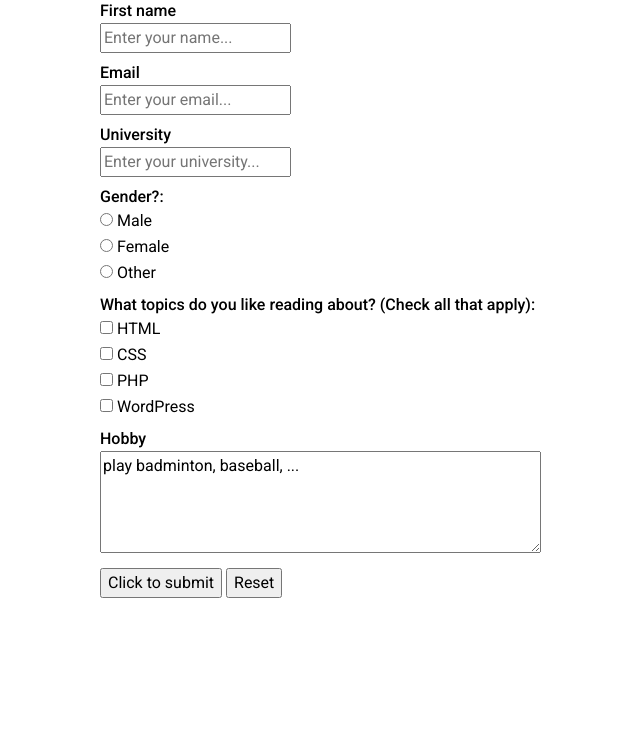
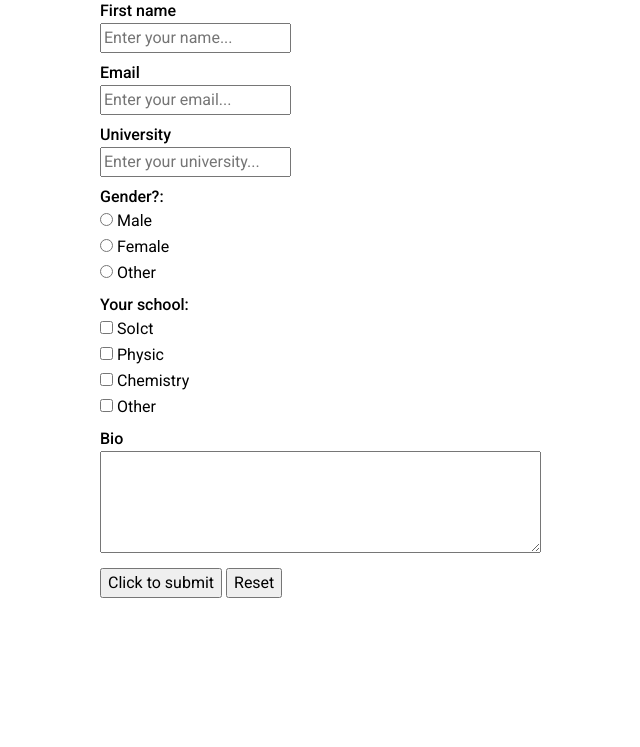
Before and after one commit to sptungG/WP.20212.Group10, a PHP site: page / in a window 1280 px wide. Shown: the part 103-850 px from the top of the page, without its empty margins (220-860 px from the left). Run offline with PHP 8.4, Linux system fonts and the light colour scheme.

Commit message:
manh tien update field name

```diff
--- a/lab02-PHP/index.php
+++ b/lab02-PHP/index.php
@@ -42,22 +42,22 @@
     </div>
 
     <div class="form-group">
-      <label>What topics do you like reading about? (Check all that apply):</label>
+      <label>Your school:</label>
       <div class="checkboxes-wrapper">
-        <label for="HTML"><input type="checkbox" name="topics[]" id="HTML"
-            value="HTML"/> HTML</label>
-        <label for="CSS"><input type="checkbox" name="topics[]" id="CSS" value="CSS"/> CSS</label>
-        <label for="PHP"><input type="checkbox" name="topics[]" id="PHP" value="PHP"/> PHP</label>
-        <label for="WordPress">
-          <input type="checkbox" name="topics[]" id="WordPress" value="WordPress"/>
-          WordPress</label>
+        <label for="SoIct"><input type="checkbox" name="topics[]" id="SoIct"
+            value="SoIct"/> SoIct</label>
+        <label for="Physic"><input type="checkbox" name="topics[]" id="Physic" value="Physic"/> Physic</label>
+        <label for="Chemistry"><input type="checkbox" name="topics[]" id="Chemistry" value="Chemistry"/> Chemistry</label>
+        <label for="Other">
+          <input type="checkbox" name="topics[]" id="Other" value="Other"/>
+          Other</label>
       </div>
     </div>
 
     <div class="text-field">
-      <label for="Hobby"> Hobby</label>
-      <textarea id="w3review" name="Hobby" rows="4" cols="50">
-play badminton, baseball, ...
+      <label for="Bio"> Bio</label>
+      <textarea id="w3review" name="Bio" rows="4" cols="50">
+
       </textarea>
 
     </div>
```
